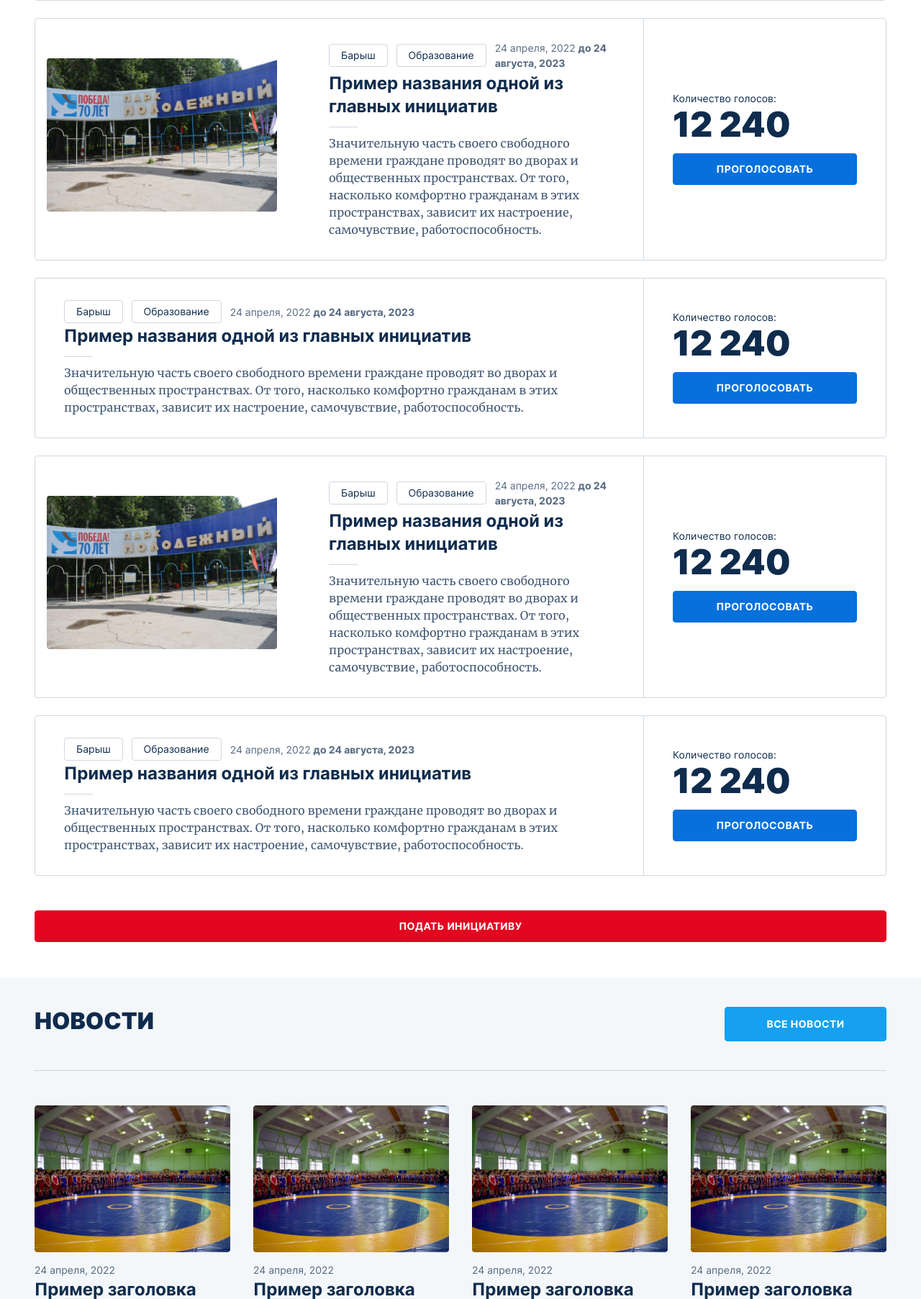
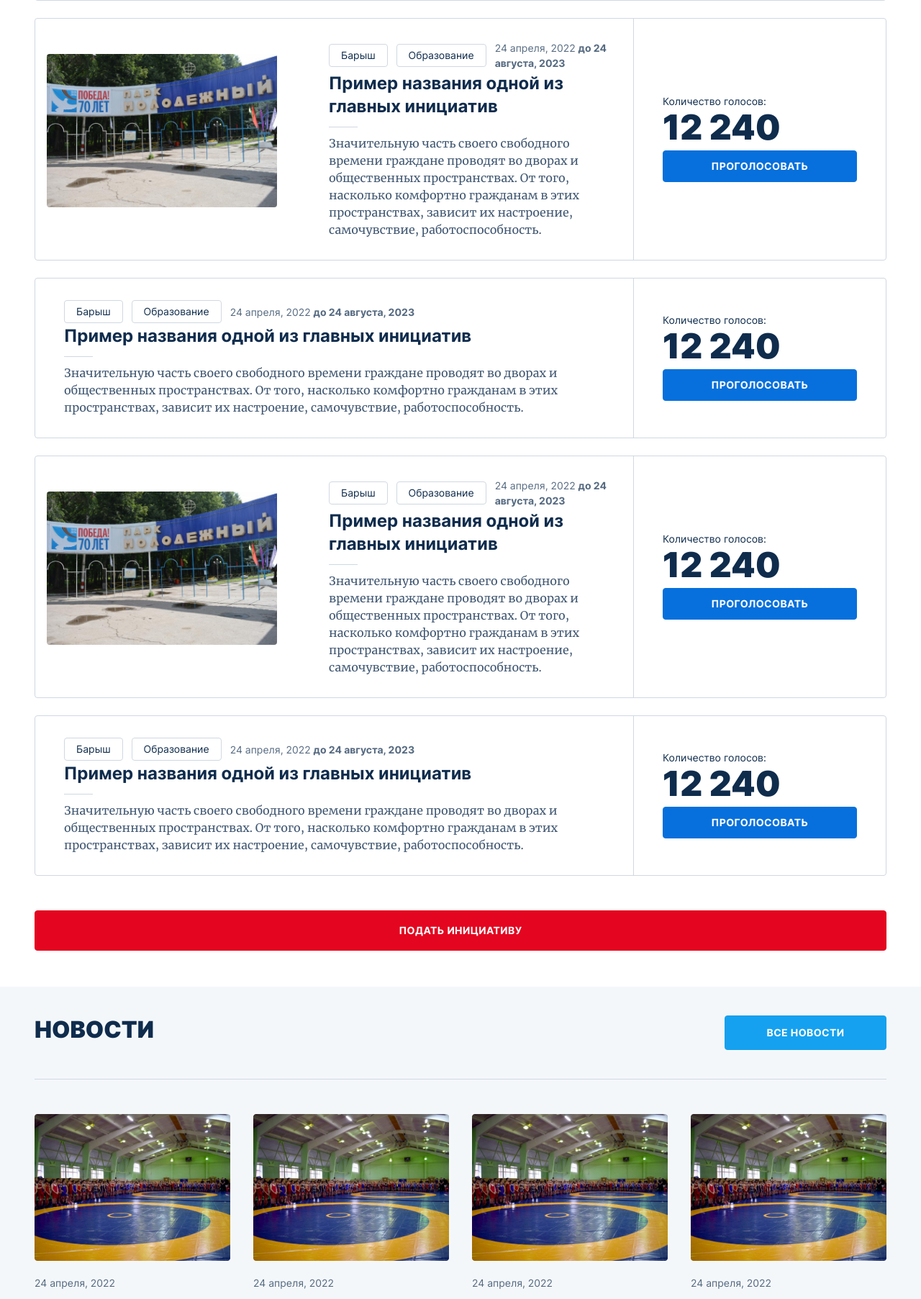
Before and after one commit to yurkaronin/zaulianivsk, a PHP site: page /home.php in a window 1280 px wide. Shown: the part 1544-3349 px from the top of the page at 72% size. Run offline with PHP 8.4, Linux system fonts and the light colour scheme; some libraries are stand-ins or nearby versions.

Commit message:
Правки десктоп стилизации по пиксель пёрфект

```diff
--- a/css/bem/_button.scss
+++ b/css/bem/_button.scss
@@ -49,6 +49,7 @@
     max-width: 100%;
     background-color: var(--Red);
     border-color: var(--Red);
+    padding: 20px 24px;
   }
 
   @media (max-width: 768px) {
--- a/css/bem/_card-item.scss
+++ b/css/bem/_card-item.scss
@@ -21,7 +21,6 @@
     padding: 30px 40px;
     padding-right: 32px;
     width: 100%;
-    max-width: 736;
     flex-grow: 2;
     position: relative;
 
@@ -43,10 +42,10 @@
     // border-left: 1px solid;
     // border-color: var(--Line);
     width: 100%;
-    max-width: 336px;
+    max-width: 350px;
   }
   .votes-number {
-    margin-bottom: 16px;
+    margin-bottom: 8px;
   }
   .button {
     max-width: 100%;
--- a/css/bem/_card-list.scss
+++ b/css/bem/_card-list.scss
@@ -9,7 +9,7 @@
 
   img {
     display: block;
-    margin-bottom: 12px;
+    margin-bottom: 24px;
     border-radius: 4px;
     overflow: hidden;
     width: 100%;
@@ -20,7 +20,8 @@
     font-size: 14px;
     line-height: 1;
     color: rgba(#0f2c4d, 0.7);
-    margin-bottom: 32px;
+    display: block;
+    margin-bottom: 16px;
   }
   .title {
     font-weight: 700;
--- a/css/bem/_picture-with-text.scss
+++ b/css/bem/_picture-with-text.scss
@@ -2,6 +2,7 @@
   display: grid;
   gap: 32px;
   grid-template-columns: 1fr 1fr;
+  align-items: center;
   &__image {
     max-width: 608px;
     margin-right: auto;
--- a/css/style.css
+++ b/css/style.css
@@ -246,6 +246,7 @@
   max-width: 100%;
   background-color: var(--Red);
   border-color: var(--Red);
+  padding: 20px 24px;
 }
 @media (max-width: 768px) {
   .button--big {
@@ -430,7 +431,7 @@
 }
 .card-list img {
   display: block;
-  margin-bottom: 12px;
+  margin-bottom: 24px;
   border-radius: 4px;
   overflow: hidden;
   width: 100%;
@@ -441,7 +442,8 @@
   font-size: 14px;
   line-height: 1;
   color: rgba(15, 44, 77, 0.7);
-  margin-bottom: 32px;
+  display: block;
+  margin-bottom: 16px;
 }
 .card-list .title {
   font-weight: 700;
@@ -460,6 +462,7 @@
   display: grid;
   gap: 32px;
   grid-template-columns: 1fr 1fr;
+  align-items: center;
 }
 .picture-with-text__image {
   max-width: 608px;
@@ -537,7 +540,6 @@
   padding: 30px 40px;
   padding-right: 32px;
   width: 100%;
-  max-width: 736;
   flex-grow: 2;
   position: relative;
 }
@@ -555,10 +557,10 @@
 .card-item-long .card-item__right {
   padding: 28px 40px;
   width: 100%;
-  max-width: 336px;
+  max-width: 350px;
 }
 .card-item-long .votes-number {
-  margin-bottom: 16px;
+  margin-bottom: 8px;
 }
 .card-item-long .button {
   max-width: 100%;
```
